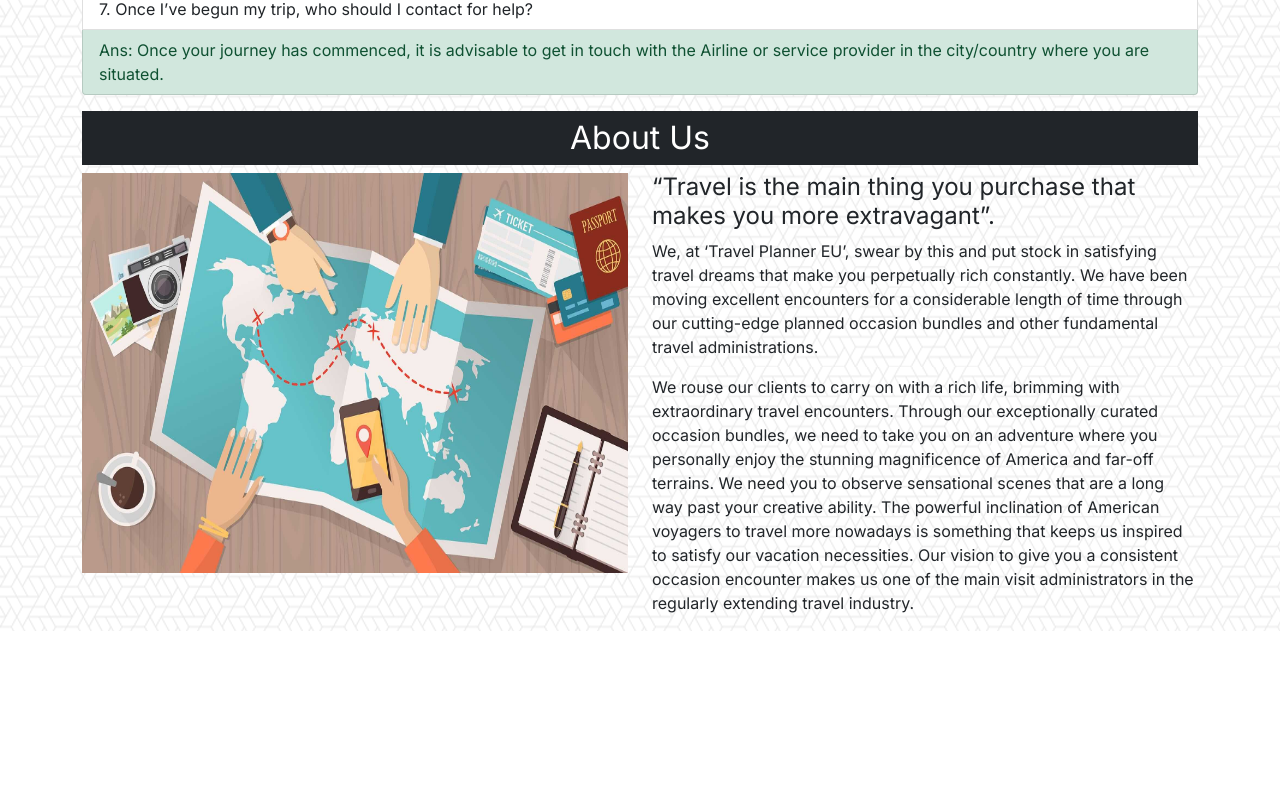
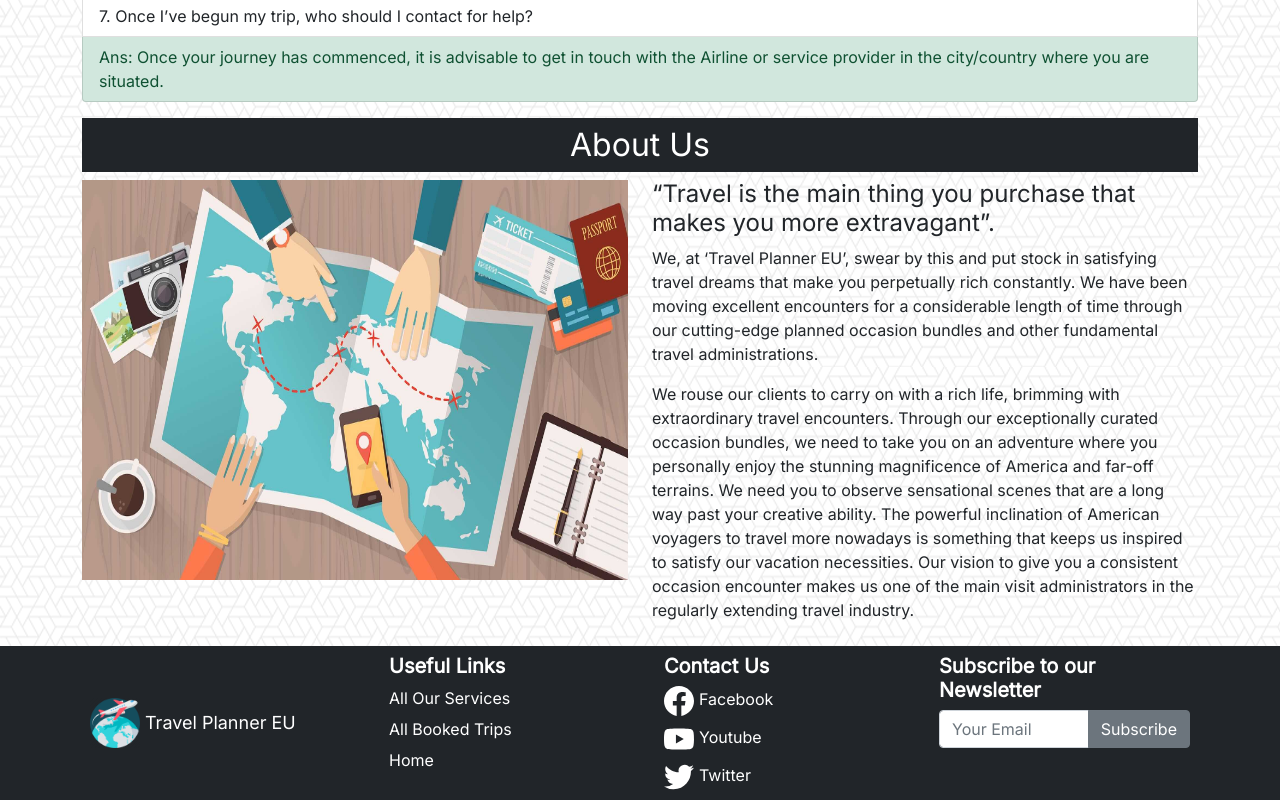
Before and after one commit to Psyche47/Travel-Planner-EU-Client, a React (Create React App) app: page / in a window 1280 px wide. Shown: the part 1633-2433 px from the top of the page. Before the commit the page ends 2264 px from the top, so only its background shows below. Built offline with nearby package versions, Linux system fonts and the light colour scheme; no server answers.

Commit message:
Footer added

```diff
--- a/src/App.js
+++ b/src/App.js
@@ -15,6 +15,7 @@
 import MyBookings from "./Pages/MyBookings/MyBookings";
 import ManageAllServices from "./Pages/ManageAllServices/ManageAllServices";
 import ManageAllBookings from "./Pages/ManageAllBookings/ManageAllBookings";
+import Footer from "./Shared/Footer";
 
 function App() {
   return (
@@ -60,6 +61,7 @@
               <NotFound></NotFound>
             </Route>
           </Switch>
+          <Footer />
         </BrowserRouter>
       </AuthProvider>
     </div>
--- /dev/null
+++ b/src/Shared/Footer.css
@@ -0,0 +1,29 @@
+.flag-img {
+  height: 50px;
+  width: 50px;
+}
+
+.link-container {
+  display: flex;
+  flex-direction: column;
+}
+.active {
+  color: white;
+  text-decoration: none;
+  margin-bottom: 7px;
+}
+
+.active-social {
+  color: white;
+  text-decoration: none;
+  margin-left: 5px;
+}
+
+.active:hover,
+.active-social:hover {
+  color: white;
+}
+
+.link-heading {
+  font-weight: 700;
+}
--- /dev/null
+++ b/src/Shared/Footer.js
@@ -0,0 +1,100 @@
+import React from "react";
+import { Col, Container, Row } from "react-bootstrap";
+import { SiFacebook, SiTwitter, SiYoutube } from "react-icons/si";
+import { NavLink } from "react-router-dom";
+import logo from "./../Images/logo.png";
+import "./Footer.css";
+
+const Footer = () => {
+  const activeStyle = {
+    color: "white",
+    textDecoration: "none",
+    fontSize: "large",
+    marginLeft: "5px",
+  };
+  return (
+    <footer>
+      <div className="bg-dark">
+        <Container>
+          <Row className="bg-dark text-white p-2 mt-2">
+            <Col className="d-flex align-items-center">
+              <img src={logo} alt="" className="flag-img" />
+              <NavLink to="/home" style={activeStyle}>
+                Travel Planner EU
+              </NavLink>
+            </Col>
+            <Col className="ms-4">
+              <h5 className="link-heading">Useful Links</h5>
+              <div className="link-container">
+                <NavLink to="/services" className="active">
+                  All Our Services
+                </NavLink>
+                <NavLink to="/myBookings" className="active">
+                  All Booked Trips
+                </NavLink>
+                <NavLink to="/home" className="active">
+                  Home
+                </NavLink>
+              </div>
+            </Col>
+            <Col>
+              <h5 className="link-heading">Contact Us</h5>
+              <div className="d-flex flex-column">
+                <div>
+                  <SiFacebook size={30}></SiFacebook>
+                  <a
+                    href="https://www.facebook.com/travelplannerbangladesh"
+                    target="_blank"
+                    rel="noreferrer"
+                    className="active-social"
+                  >
+                    Facebook
+                  </a>
+                </div>
+                <div className="mt-2">
+                  <SiYoutube size={30}></SiYoutube>
+                  <a
+                    href="https://www.youtube.com/watch?v=-r4ZBVPfjAU"
+                    target="_blank"
+                    rel="noreferrer"
+                    className="active-social"
+                  >
+                    Youtube
+                  </a>
+                </div>
+                <div className="mt-2">
+                  <SiTwitter size={30}></SiTwitter>
+                  <a
+                    href="https://twitter.com/TravellPlanner"
+                    target="_blank"
+                    rel="noreferrer"
+                    className="active-social"
+                  >
+                    Twitter
+                  </a>
+                </div>
+              </div>
+            </Col>
+            <Col>
+              <h5 className="link-heading">Subscribe to our Newsletter</h5>
+              <div className="input-group mb-3">
+                <input
+                  type="text"
+                  className="form-control"
+                  placeholder="Your Email"
+                  aria-label="Recipient's username"
+                  aria-describedby="basic-addon2"
+                />
+                <button type="button" className="btn btn-secondary">
+                  Subscribe
+                </button>
+              </div>
+            </Col>
+          </Row>
+        </Container>
+      </div>
+    </footer>
+  );
+};
+
+export default Footer;
```
Also changed, not shown: src/Images/logo.png (added).
